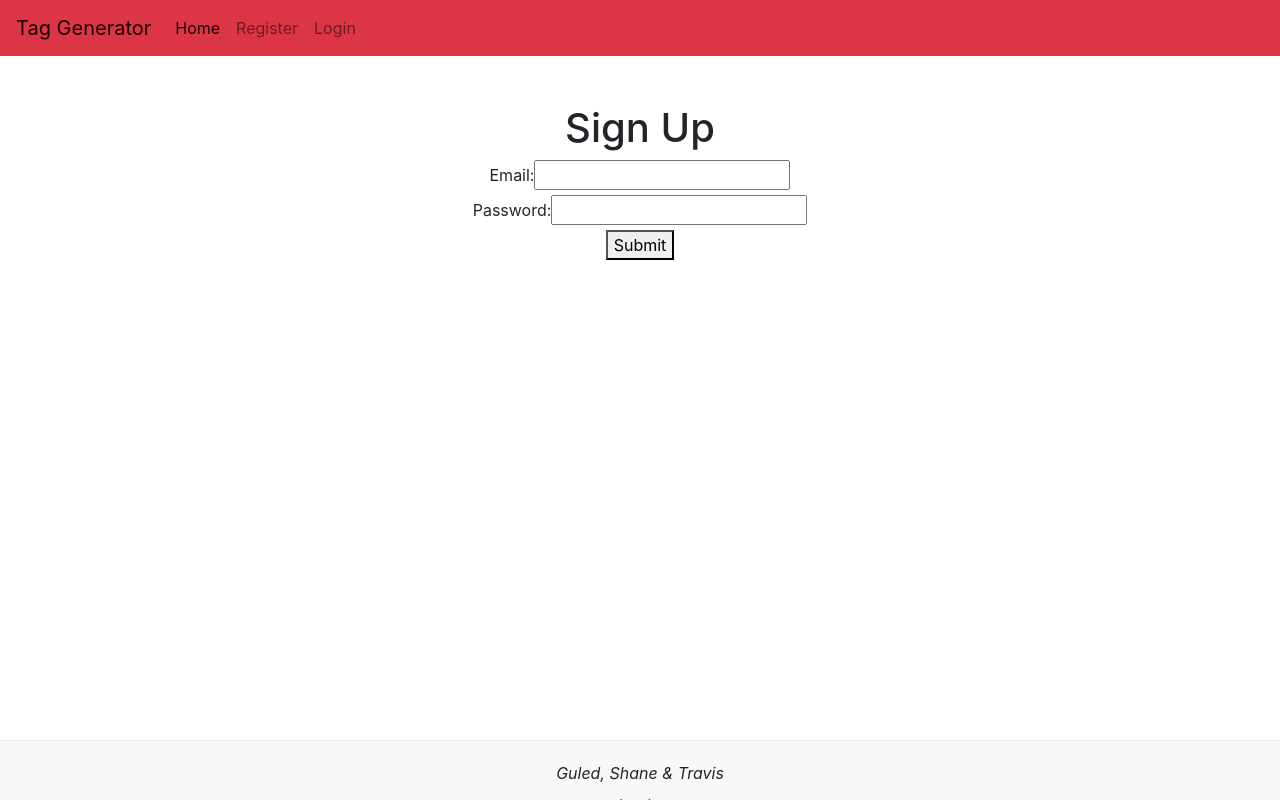
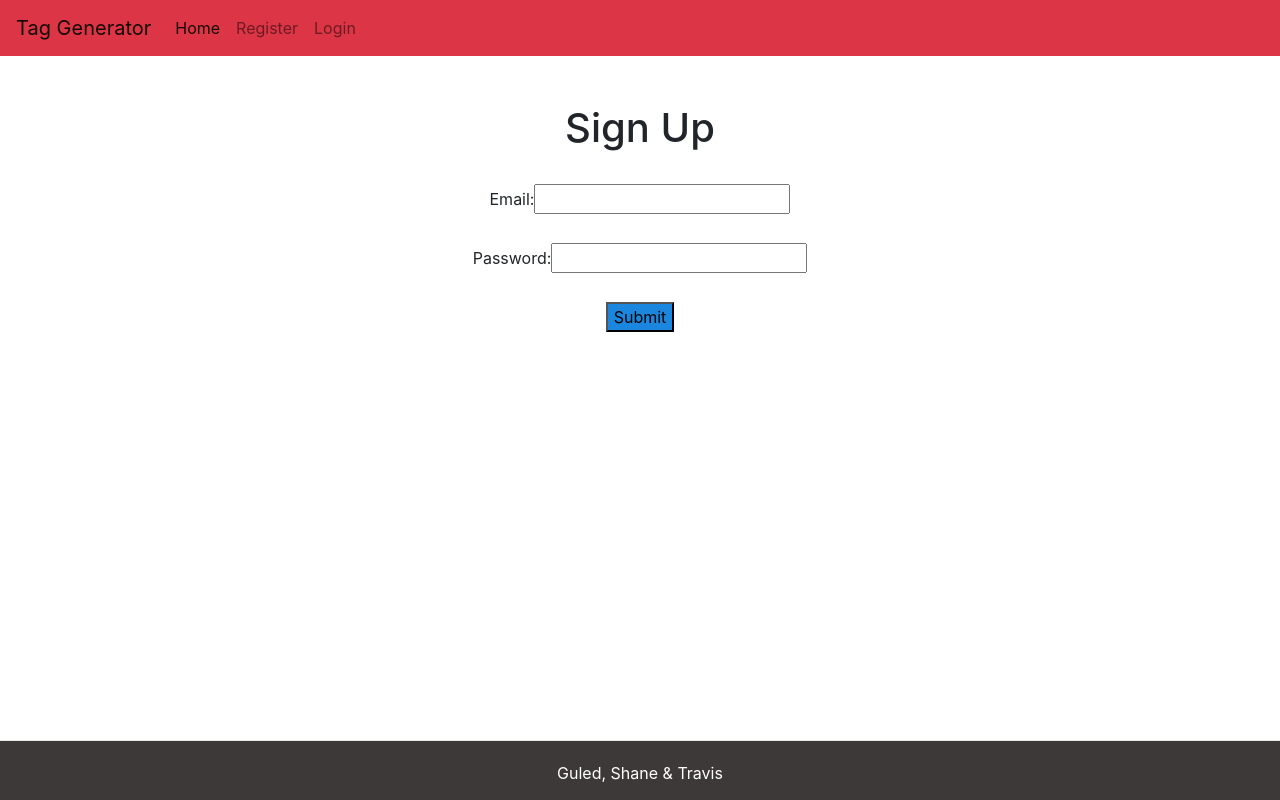
Before and after one commit to shaneocon/tag-generator, a React (Create React App) app in the folder client/: page /signup in a window 1280 px wide. Built offline with nearby package versions, Linux system fonts and the light colour scheme.

Commit message:
gave spacing to the login and signup forms within those two pages, changed the login/submit button to light blue

```diff
--- a/client/src/components/Footer.js
+++ b/client/src/components/Footer.js
@@ -3,7 +3,7 @@ import { Link } from "react-router-dom";
 
     function Footer() {
     return (
-      <footer style={{backgroundColor: "#F8F8F8",
+      <footer style={{backgroundColor: "rgb(61, 57, 57)",
       borderTop: "1px solid #E7E7E7",
       textAlign: "center",
       padding: "20px",
@@ -17,7 +17,7 @@ import { Link } from "react-router-dom";
         <section id="footer">
       <div className="row">
         <div className="col">
-        <i className="fa fa-feather">Guled, Shane & Travis</i>
+        <p style={{ color: "white" }}>Guled, Shane & Travis</p>
         </div>
       </div>
       <Link to="/login" className="nav-item nav-link">Login</Link>
--- a/client/src/pages/LoginPage.js
+++ b/client/src/pages/LoginPage.js
@@ -1,7 +1,6 @@
 import { useState } from "react";
 import { Link, Redirect } from "react-router-dom";
 import { useAuth } from "../util/authContext";
-
 
 function LoginPage() {
   let auth = useAuth();
@@ -27,8 +26,8 @@ function LoginPage() {
 
   return (
     <div className="text-center mt-5">
-
       <h1>Login</h1>
+      <br />
       <form onSubmit={login}>
         <label htmlFor="email">Email:</label>
         <input
@@ -40,6 +39,7 @@ function LoginPage() {
           required
         />
         <br />
+        <br />
         <label htmlFor="password">Password:</label>
         <input
           type="password"
@@ -50,10 +50,12 @@ function LoginPage() {
           required
         />
         <br />
-        <button type="submit" onClick={login}>
+        <br />
+        <button type="submit" onClick={login} style={{ backgroundColor: "rgb(27, 134, 221)" }}>
           Log in
         </button>
       </form>
+      <br />
       <p>
         Don't have an account yet? <Link to="/signup">Sign Up</Link>
       </p>
--- a/client/src/pages/SignUpPage.js
+++ b/client/src/pages/SignUpPage.js
@@ -35,6 +35,7 @@ function SignUpPage() {
   return (
     <div className="text-center mt-5">
       <h1>Sign Up</h1>
+      <br />
       <form onSubmit={handleSignUpFormSubmit}>
         <label htmlFor="email">Email:</label>
         <input
@@ -46,6 +47,7 @@ function SignUpPage() {
           required
         />
         <br />
+        <br />
         <label htmlFor="password">Password:</label>
         <input
           type="password"
@@ -56,7 +58,8 @@ function SignUpPage() {
           required
         />
         <br />
-        <button type="submit">Submit</button>
+        <br />
+        <button type="submit" style={{ backgroundColor: "rgb(27, 134, 221)"}}>Submit</button>
       </form>
     </div>
   );
```
